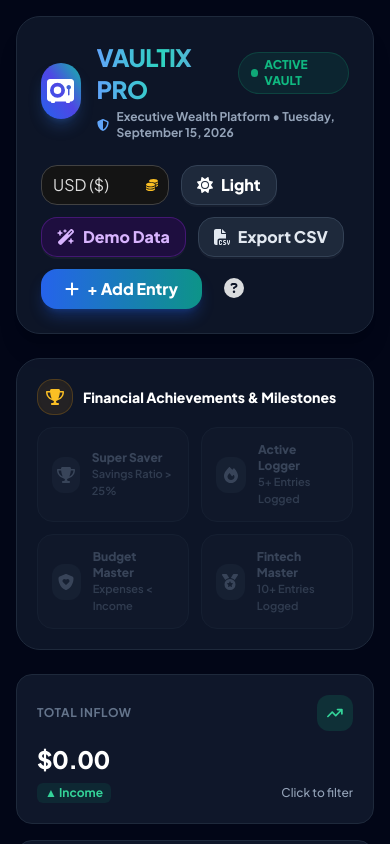
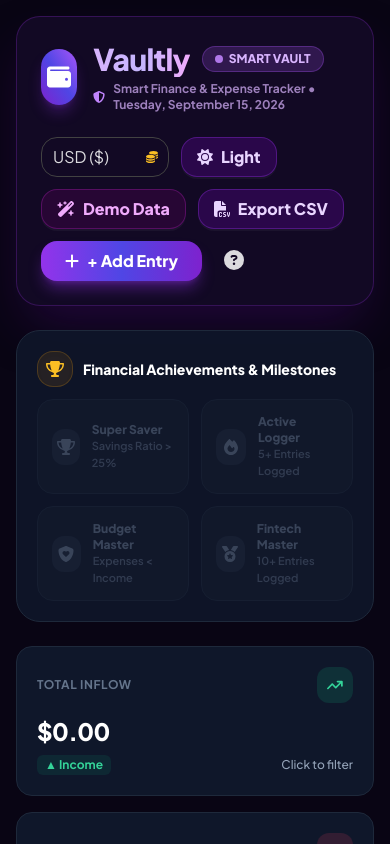
Before and after one commit to farwanasir2810-collab/finance_tracker, a React (Vite) app in the folder FrontEnd/: page / in a window 390 px wide. Shown: the top 844 px of the page. Built offline with nearby package versions, Linux system fonts and the light colour scheme; no server answers.

Commit message:
Vaultly - Short engaging brand name, Dark Purple & Black theme

```diff
--- a/FrontEnd/index.html
+++ b/FrontEnd/index.html
@@ -4,7 +4,7 @@
     <meta charset="UTF-8" />
     <link rel="icon" type="image/svg+xml" href="/favicon.ico" />
     <meta name="viewport" content="width=device-width, initial-scale=1.0" />
-    <title>VAULTIX PRO - Executive Financial Management Platform</title>
+    <title>Vaultly - Smart Finance & Expense Tracker</title>
     <link rel="preconnect" href="https://fonts.googleapis.com">
     <link rel="preconnect" href="https://fonts.gstatic.com" crossorigin>
     <link href="https://fonts.googleapis.com/css2?family=Plus+Jakarta+Sans:ital,wght@0,400;0,500;0,600;0,700;0,800;1,400&display=swap" rel="stylesheet">
@@ -21,7 +21,7 @@
       }
     </script>
   </head>
-  <body class="bg-slate-950 text-slate-100 font-sans antialiased">
+  <body class="bg-zinc-950 text-slate-100 font-sans antialiased">
     <div id="root"></div>
     <script type="module" src="/src/index.jsx"></script>
   </body>
--- a/FrontEnd/src/routes/Home.jsx
+++ b/FrontEnd/src/routes/Home.jsx
@@ -19,7 +19,8 @@ import {
   faCoins,
   faPiggyBank,
   faRepeat,
-  faSeedling
+  faSeedling,
+  faWallet
 } from '@fortawesome/free-solid-svg-icons';
 import dayjs from 'dayjs';
 
@@ -53,7 +54,7 @@ const CURRENCIES = {
 };
 
 const renderPaginationTotal = total => (
-  <span className="font-extrabold text-slate-400 text-xs">Total {total} entries recorded</span>
+  <span className="font-extrabold text-purple-300/60 text-xs">Total {total} entries recorded</span>
 );
 
 const SAMPLE_ENTRIES = [
@@ -193,7 +194,7 @@ const Home = () => {
     const encodedUri = encodeURI(csvContent);
     const link = document.createElement('a');
     link.setAttribute('href', encodedUri);
-    link.setAttribute('download', `VAULTIX_PRO_${currencyKey}_${dayjs().format('YYYYMMDD_HHmmss')}.csv`);
+    link.setAttribute('download', `Vaultly_${currencyKey}_${dayjs().format('YYYYMMDD_HHmmss')}.csv`);
     document.body.appendChild(link);
     link.click();
     document.body.removeChild(link);
@@ -214,11 +215,11 @@ const Home = () => {
       width: 130,
       render: type =>
         type === 'income' ? (
-          <span className="px-3 py-1 text-xs font-black rounded-xl border border-emerald-500/30 bg-emerald-500/10 text-emerald-500 uppercase tracking-wider inline-flex items-center gap-1">
+          <span className="px-3 py-1 text-xs font-black rounded-xl border border-emerald-500/30 bg-emerald-500/10 text-emerald-400 uppercase tracking-wider inline-flex items-center gap-1">
             ▲ Income
           </span>
         ) : (
-          <span className="px-3 py-1 text-xs font-black rounded-xl border border-rose-500/30 bg-rose-500/10 text-rose-500 uppercase tracking-wider inline-flex items-center gap-1">
+          <span className="px-3 py-1 text-xs font-black rounded-xl border border-rose-500/30 bg-rose-500/10 text-rose-400 uppercase tracking-wider inline-flex items-center gap-1">
             ▼ Expense
           </span>
         )
@@ -237,7 +238,7 @@ const Home = () => {
             >
               <FontAwesomeIcon icon={meta.icon} />
             </div>
-            <span className={`font-black text-sm ${isDarkMode ? 'text-white' : 'text-slate-900'}`}>{text}</span>
+            <span className={`font-black text-sm ${isDarkMode ? 'text-purple-100' : 'text-slate-900'}`}>{text}</span>
           </div>
         );
       }
@@ -246,7 +247,7 @@ const Home = () => {
       title: 'Description / Notes',
       dataIndex: 'description',
       key: 'description',
-      render: text => <span className={`font-medium text-sm ${isDarkMode ? 'text-slate-400' : 'text-slate-600'}`}>{text || '-'}</span>
+      render: text => <span className={`font-medium text-sm ${isDarkMode ? 'text-purple-200/70' : 'text-slate-600'}`}>{text || '-'}</span>
     },
     {
       title: 'Date',
@@ -254,7 +255,7 @@ const Home = () => {
       key: 'date',
       width: 140,
       sorter: (a, b) => new Date(a.date) - new Date(b.date),
-      render: date => <span className={`font-extrabold text-xs ${isDarkMode ? 'text-slate-400' : 'text-slate-500'}`}>{dayjs(date).format('MMM DD, YYYY')}</span>
+      render: date => <span className={`font-extrabold text-xs ${isDarkMode ? 'text-purple-300/60' : 'text-slate-500'}`}>{dayjs(date).format('MMM DD, YYYY')}</span>
     },
     {
       title: 'Amount',
@@ -267,7 +268,7 @@ const Home = () => {
         const isIncome = record.type === 'income';
         const converted = Number(amount) * currency.rate;
         return (
-          <span className={`font-black text-base tracking-tight ${isIncome ? 'text-emerald-500' : 'text-rose-500'}`}>
+          <span className={`font-black text-base tracking-tight ${isIncome ? 'text-emerald-400' : 'text-rose-400'}`}>
             {isIncome ? '+' : '-'}{currency.symbol}{converted.toLocaleString('en-US', { minimumFractionDigits: 2, maximumFractionDigits: 2 })}
           </span>
         );
@@ -282,7 +283,7 @@ const Home = () => {
         <Space size="small">
           <Button
             type="text"
-            className="hover:bg-blue-500/10 rounded-xl text-blue-500 font-bold"
+            className="hover:bg-purple-500/20 rounded-xl text-purple-300 font-bold"
             icon={<FontAwesomeIcon icon={faPenToSquare} />}
             onClick={() => handleOpenEditModal(record)}
             title="Edit"
@@ -298,7 +299,7 @@ const Home = () => {
             <Button
               type="text"
               danger
-              className="hover:bg-rose-500/10 rounded-xl text-rose-500 font-bold"
+              className="hover:bg-rose-500/20 rounded-xl text-rose-400 font-bold"
               icon={<FontAwesomeIcon icon={faTrash} />}
               title="Delete"
             />
@@ -315,39 +316,40 @@ const Home = () => {
       theme={{
         algorithm: isDarkMode ? antTheme.darkAlgorithm : antTheme.defaultAlgorithm,
         token: {
-          colorPrimary: '#3b82f6',
+          colorPrimary: '#a855f7',
+          colorBgContainer: isDarkMode ? '#120924' : '#ffffff',
           borderRadius: 16,
           fontFamily: 'Plus Jakarta Sans, sans-serif'
         }
       }}
     >
-      <div className={`min-h-screen ${isDarkMode ? 'bg-slate-950 text-slate-100' : 'bg-slate-50 text-slate-900'} p-4 md:p-8 font-sans antialiased transition-colors duration-300`}>
+      <div className={`min-h-screen ${isDarkMode ? 'bg-[#090514] text-purple-100' : 'bg-slate-50 text-slate-900'} p-4 md:p-8 font-sans antialiased transition-colors duration-300`}>
         <div className="max-w-7xl mx-auto space-y-6">
 
           {/* Navigation Header */}
           <div className={`rounded-3xl border transition-colors duration-300 p-6 ${
-            isDarkMode ? 'bg-slate-900/90 border-slate-800 shadow-xl' : 'bg-white border-slate-200/90 shadow-sm'
+            isDarkMode ? 'bg-[#120924] border-purple-900/50 shadow-2xl shadow-purple-950/50' : 'bg-white border-slate-200/90 shadow-sm'
           }`}>
             <div className="flex flex-col lg:flex-row lg:items-center justify-between gap-6">
 
-              {/* Brand Logo & Status */}
+              {/* Brand Logo & Catchy Short Name */}
               <div className="flex items-center gap-4">
-                <div className="w-14 h-14 rounded-3xl bg-gradient-to-tr from-blue-600 via-indigo-600 to-teal-500 text-white flex items-center justify-center text-2xl font-black shadow-lg shadow-blue-500/25">
-                  <FontAwesomeIcon icon={faVault} />
+                <div className="w-14 h-14 rounded-3xl bg-gradient-to-tr from-purple-700 via-indigo-600 to-purple-500 text-white flex items-center justify-center text-2xl font-black shadow-lg shadow-purple-600/30">
+                  <FontAwesomeIcon icon={faWallet} />
                 </div>
                 <div>
                   <div className="flex items-center gap-3">
-                    <h1 className="text-2xl md:text-3xl font-black tracking-tight bg-gradient-to-r from-blue-400 via-teal-400 to-indigo-400 bg-clip-text text-transparent m-0">
-                      VAULTIX PRO
+                    <h1 className="text-3xl md:text-4xl font-black tracking-tight bg-gradient-to-r from-purple-300 via-violet-300 to-fuchsia-300 bg-clip-text text-transparent m-0">
+                      Vaultly
                     </h1>
-                    <span className="flex items-center gap-1.5 px-3 py-1 rounded-full text-xs font-black bg-emerald-500/10 text-emerald-500 border border-emerald-500/20">
-                      <span className="w-2 h-2 rounded-full bg-emerald-500 animate-pulse"></span>
-                      ACTIVE VAULT
+                    <span className="flex items-center gap-1.5 px-3 py-1 rounded-full text-xs font-black bg-purple-500/20 text-purple-300 border border-purple-500/30">
+                      <span className="w-2 h-2 rounded-full bg-purple-400 animate-pulse"></span>
+                      SMART VAULT
                     </span>
                   </div>
-                  <span className={`mt-1 flex items-center gap-2 text-xs font-bold ${isDarkMode ? 'text-slate-400' : 'text-slate-500'}`}>
-                    <FontAwesomeIcon icon={faShieldHalved} className="text-blue-400" />
-                    Executive Wealth Platform • {dayjs().format('dddd, MMMM D, YYYY')}
+                  <span className={`mt-1 flex items-center gap-2 text-xs font-bold ${isDarkMode ? 'text-purple-300/70' : 'text-slate-500'}`}>
+                    <FontAwesomeIcon icon={faShieldHalved} className="text-purple-400" />
+                    Smart Finance & Expense Tracker • {dayjs().format('dddd, MMMM D, YYYY')}
                   </span>
                 </div>
               </div>
@@ -374,7 +376,7 @@ const Home = () => {
                   onClick={() => setIsDarkMode(!isDarkMode)}
                   icon={<FontAwesomeIcon icon={isDarkMode ? faSun : faMoon} className={isDarkMode ? 'text-amber-400' : 'text-slate-600'} />}
                   className={`rounded-2xl font-extrabold border ${
-                    isDarkMode ? 'bg-slate-800 border-slate-700 text-white' : 'bg-slate-100 border-slate-200 text-slate-700'
+                    isDarkMode ? 'bg-purple-950/60 border-purple-800/60 text-purple-200' : 'bg-slate-100 border-slate-200 text-slate-700'
                   }`}
                 >
                   {isDarkMode ? 'Light' : 'Dark'}
@@ -382,12 +384,12 @@ const Home = () => {
 
                 {/* Load Demo Data */}
                 <Button
-                  icon={<FontAwesomeIcon icon={faWandMagicSparkles} className="text-purple-400" />}
+                  icon={<FontAwesomeIcon icon={faWandMagicSparkles} className="text-fuchsia-400" />}
                   size="large"
                   onClick={handleLoadSampleData}
                   loading={loading}
                   className={`font-extrabold rounded-2xl border ${
-                    isDarkMode ? 'bg-purple-950/40 border-purple-800/50 text-purple-300 hover:bg-purple-900/60' : 'bg-purple-50 border-purple-200 text-purple-700'
+                    isDarkMode ? 'bg-fuchsia-950/40 border-fuchsia-800/50 text-fuchsia-300 hover:bg-fuchsia-900/60' : 'bg-purple-50 border-purple-200 text-purple-700'
                   }`}
                 >
                   Demo Data
@@ -395,11 +397,11 @@ const Home = () => {
 
                 {/* Export CSV */}
                 <Button
-                  icon={<FontAwesomeIcon icon={faFileCsv} className={isDarkMode ? 'text-slate-300' : 'text-slate-600'} />}
+                  icon={<FontAwesomeIcon icon={faFileCsv} className={isDarkMode ? 'text-purple-300' : 'text-slate-600'} />}
                   size="large"
                   onClick={exportToCSV}
                   className={`font-extrabold rounded-2xl border ${
-                    isDarkMode ? 'bg-slate-800 border-slate-700 text-slate-200 hover:bg-slate-700' : 'bg-slate-100 border-slate-200 text-slate-700'
+                    isDarkMode ? 'bg-purple-950/60 border-purple-800/60 text-purple-200 hover:bg-purple-900/70' : 'bg-slate-100 border-slate-200 text-slate-700'
                   }`}
                 >
                   Export CSV
@@ -411,7 +413,7 @@ const Home = () => {
                   size="large"
                   icon={<FontAwesomeIcon icon={faPlus} />}
                   onClick={handleOpenAddModal}
-                  className="bg-gradient-to-r from-blue-600 to-teal-600 hover:from-blue-500 hover:to-teal-500 text-white font-black rounded-2xl shadow-lg shadow-blue-600/30 border-0 px-6"
+                  className="bg-gradient-to-r from-purple-600 via-indigo-600 to-purple-700 hover:from-purple-500 hover:to-indigo-500 text-white font-black rounded-2xl shadow-lg shadow-purple-600/40 border-0 px-6"
                 >
                   + Add Entry
                 </Button>
@@ -420,7 +422,7 @@ const Home = () => {
                 <Button
                   type="text"
                   size="large"
-                  icon={<FontAwesomeIcon icon={faCircleQuestion} className="text-slate-400 text-xl" />}
+                  icon={<FontAwesomeIcon icon={faCircleQuestion} className="text-purple-300/70 text-xl" />}
                   onClick={() => setIsHelpOpen(true)}
                   title="User Guide"
                 />
@@ -462,8 +464,8 @@ const Home = () => {
               {
                 key: 'overview',
                 label: (
-                  <span className={`font-black px-3 py-1 flex items-center gap-2 text-base ${isDarkMode ? 'text-white' : 'text-slate-900'}`}>
-                    <FontAwesomeIcon icon={faListCheck} className="text-blue-500" />
+                  <span className={`font-black px-3 py-1 flex items-center gap-2 text-base ${isDarkMode ? 'text-purple-200' : 'text-slate-900'}`}>
+                    <FontAwesomeIcon icon={faListCheck} className="text-purple-400" />
                     Transactions Ledger ({currencyKey})
                   </span>
                 ),
@@ -471,7 +473,7 @@ const Home = () => {
                   <div className="space-y-4">
                     {/* Search, Date & Type Filter Toolbar */}
                     <div className={`p-5 rounded-3xl border transition-colors duration-300 ${
-                      isDarkMode ? 'bg-slate-900/90 border-slate-800' : 'bg-white border-slate-200/90 shadow-sm'
+                      isDarkMode ? 'bg-[#120924] border-purple-900/50' : 'bg-white border-slate-200/90 shadow-sm'
                     }`}>
                       <div className="flex flex-col lg:flex-row lg:items-center justify-between gap-4">
                         <div className="flex flex-wrap items-center gap-3">
@@ -481,15 +483,15 @@ const Home = () => {
                             onChange={value => setFilterType(value)}
                             options={[
                               { label: <span className="font-extrabold px-3">ALL ENTRIES</span>, value: 'all' },
-                              { label: <span className="font-extrabold text-emerald-500 px-3">💰 INCOME</span>, value: 'income' },
-                              { label: <span className="font-extrabold text-rose-500 px-3">💸 EXPENSES</span>, value: 'expense' }
+                              { label: <span className="font-extrabold text-emerald-400 px-3">💰 INCOME</span>, value: 'income' },
+                              { label: <span className="font-extrabold text-rose-400 px-3">💸 EXPENSES</span>, value: 'expense' }
                             ]}
-                            className={isDarkMode ? 'bg-slate-800 text-slate-200 font-extrabold p-1 rounded-2xl' : 'bg-slate-100 text-slate-700 font-extrabold p-1 rounded-2xl'}
+                            className={isDarkMode ? 'bg-purple-950/70 text-purple-200 font-extrabold p-1 rounded-2xl' : 'bg-slate-100 text-slate-700 font-extrabold p-1 rounded-2xl'}
                           />
 
                           <Input
                             placeholder="Search category..."
-                            prefix={<FontAwesomeIcon icon={faMagnifyingGlass} className="text-slate-400" />}
+                            prefix={<FontAwesomeIcon icon={faMagnifyingGlass} className="text-purple-400/60" />}
                             value={searchCategory}
                             onChange={e => setSearchCategory(e.target.value)}
                             style={{ width: 190 }}
@@ -534,7 +536,7 @@ const Home = () => {
                     </div>
 
                     <div className={`rounded-3xl border overflow-hidden transition-colors duration-300 ${
-                      isDarkMode ? 'bg-slate-900/90 border-slate-800' : 'bg-white border-slate-200/90 shadow-sm'
+                      isDarkMode ? 'bg-[#120924] border-purple-900/50' : 'bg-white border-slate-200/90 shadow-sm'
                     }`}>
                       <Table
                         columns={columns}
@@ -549,9 +551,9 @@ const Home = () => {
                         locale={{
                           emptyText: (
                             <div className="py-16 text-center space-y-3">
-                              <span className="block font-black text-slate-400 text-lg">No transactions recorded yet!</span>
-                              <span className="block text-slate-500 text-xs font-semibold">Use 1-Click Quick Add preset buttons above or tap Demo Data to test out.</span>
-                              <Button type="primary" onClick={handleLoadSampleData} icon={<FontAwesomeIcon icon={faWandMagicSparkles} />} className="bg-blue-600 font-extrabold rounded-2xl mt-2">
+                              <span className="block font-black text-purple-300/70 text-lg">No transactions recorded yet!</span>
+                              <span className="block text-purple-300/50 text-xs font-semibold">Use 1-Click Quick Add preset buttons above or tap Demo Data to test out.</span>
+                              <Button type="primary" onClick={handleLoadSampleData} icon={<FontAwesomeIcon icon={faWandMagicSparkles} />} className="bg-purple-600 font-extrabold rounded-2xl mt-2">
                                 Load Demo Data
                               </Button>
                             </div>
@@ -565,8 +567,8 @@ const Home = () => {
               {
                 key: 'analytics',
                 label: (
-                  <span className={`font-black px-3 py-1 flex items-center gap-2 text-base ${isDarkMode ? 'text-white' : 'text-slate-900'}`}>
-                    <FontAwesomeIcon icon={faChartPie} className="text-emerald-500" />
+                  <span className={`font-black px-3 py-1 flex items-center gap-2 text-base ${isDarkMode ? 'text-purple-200' : 'text-slate-900'}`}>
+                    <FontAwesomeIcon icon={faChartPie} className="text-emerald-400" />
                     Category Breakdown Insights
                   </span>
                 ),
@@ -575,8 +577,8 @@ const Home = () => {
               {
                 key: 'goals',
                 label: (
-                  <span className={`font-black px-3 py-1 flex items-center gap-2 text-base ${isDarkMode ? 'text-white' : 'text-slate-900'}`}>
-                    <FontAwesomeIcon icon={faPiggyBank} className="text-indigo-400" />
+                  <span className={`font-black px-3 py-1 flex items-center gap-2 text-base ${isDarkMode ? 'text-purple-200' : 'text-slate-900'}`}>
+                    <FontAwesomeIcon icon={faPiggyBank} className="text-violet-400" />
                     Savings Goals Vault
                   </span>
                 ),
@@ -585,7 +587,7 @@ const Home = () => {
               {
                 key: 'subscriptions',
                 label: (
-                  <span className={`font-black px-3 py-1 flex items-center gap-2 text-base ${isDarkMode ? 'text-white' : 'text-slate-900'}`}>
+                  <span className={`font-black px-3 py-1 flex items-center gap-2 text-base ${isDarkMode ? 'text-purple-200' : 'text-slate-900'}`}>
                     <FontAwesomeIcon icon={faRepeat} className="text-rose-400" />
                     Recurring Bills & Subscriptions
                   </span>
@@ -595,8 +597,8 @@ const Home = () => {
               {
                 key: 'growth',
                 label: (
-                  <span className={`font-black px-3 py-1 flex items-center gap-2 text-base ${isDarkMode ? 'text-white' : 'text-slate-900'}`}>
-                    <FontAwesomeIcon icon={faSeedling} className="text-teal-400" />
+                  <span className={`font-black px-3 py-1 flex items-center gap-2 text-base ${isDarkMode ? 'text-purple-200' : 'text-slate-900'}`}>
+                    <FontAwesomeIcon icon={faSeedling} className="text-fuchsia-400" />
                     Wealth Growth Simulator
                   </span>
                 ),
@@ -623,14 +625,14 @@ const Home = () => {
             open={isHelpOpen}
             onCancel={() => setIsHelpOpen(false)}
             footer={[
-              <Button key="ok" type="primary" onClick={() => setIsHelpOpen(false)} className="bg-blue-600 font-bold rounded-xl">
+              <Button key="ok" type="primary" onClick={() => setIsHelpOpen(false)} className="bg-purple-600 font-bold rounded-xl">
                 Got it!
               </Button>
             ]}
           >
             <div className="space-y-4 text-sm py-2 font-medium">
-              <div className="p-4 bg-blue-500/10 rounded-2xl text-blue-400 border border-blue-500/20">
-                Welcome to <strong>VAULTIX PRO</strong>! Executive wealth & cash flow management.
+              <div className="p-4 bg-purple-500/20 rounded-2xl text-purple-200 border border-purple-500/30">
+                Welcome to <strong>Vaultly</strong>! Smart finance & expense management.
               </div>
 
               <ol className="list-decimal list-inside space-y-2.5">
```
